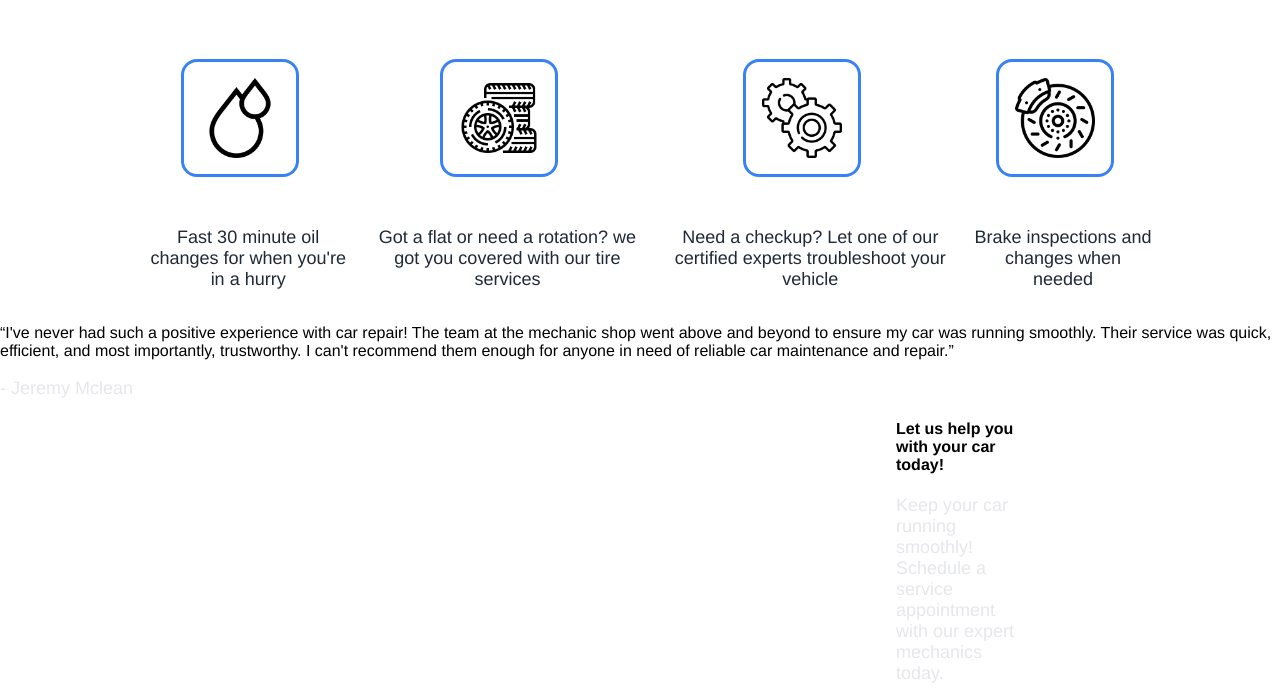
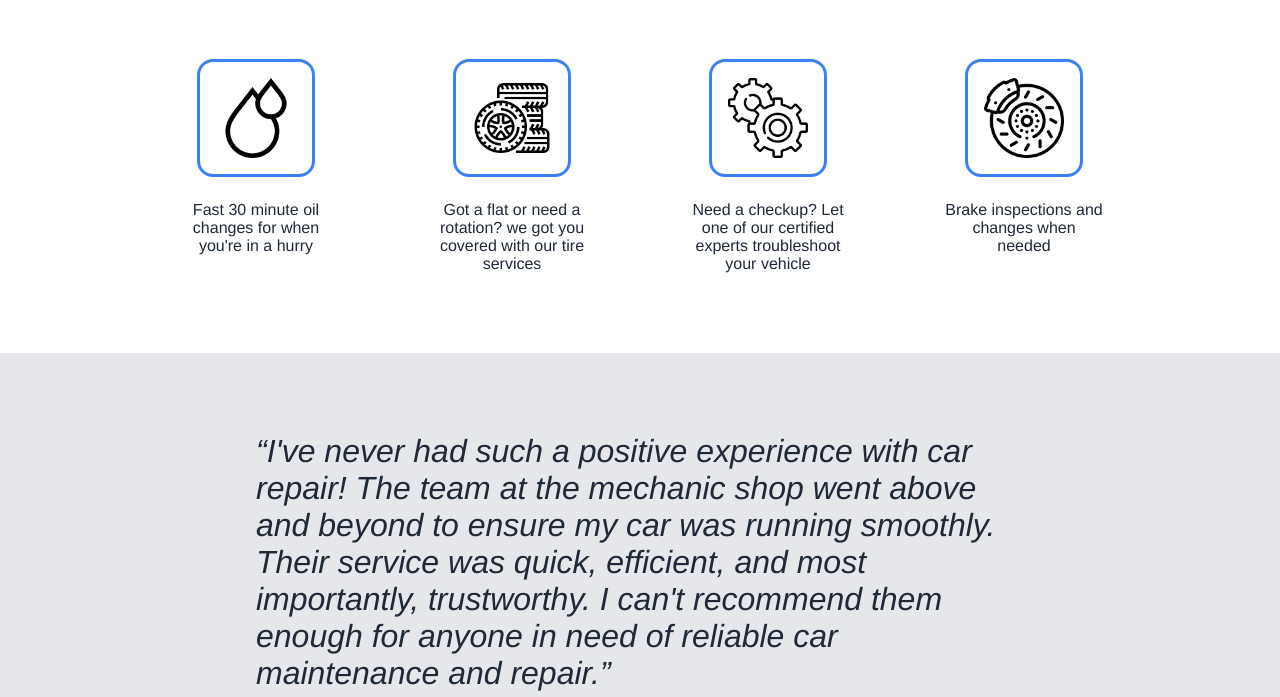
Before and after one commit to 604xolo/Odin_Project-Landing_Page, a plain HTML site: page index.html in a window 1280 px wide. Shown: the part 663-1360 px from the top of the page. Drawn offline with Linux system fonts and the light colour scheme.

Commit message:
Icon with text section take full width in main.css

```diff
--- a/stylesheet/main.css
+++ b/stylesheet/main.css
@@ -105,9 +105,12 @@ padding: 24px 0px 24px 0px ;
 
 .images-with-text-container{
     display: flex;
+    width: 100%;
     align-items: flex-start;
     justify-content: space-between;
+    flex-wrap: wrap;
     flex-grow: 1;
+    padding-bottom: 48px;
 }
 
 .image-with-text{
@@ -116,21 +119,46 @@ padding: 24px 0px 24px 0px ;
     align-items: center;
     text-align: center;
     flex-grow: 1;
-
 }
 
 .image-text p {
 color: #1f2937;
+font-size: 16px;
 display: flex;
-padding-left: 16px;}
+max-width: 160px;
+flex-wrap: wrap;}
 
 .icons{
     width: 80px;
     padding: 16px;
-    margin: 32px;
+    margin: 32px 32px 8px 32px;
+
     justify-content: center;
     align-items: center;
     border-style: solid;
     border-radius: 16px;
     border-color: #3882F6;
 }
+
+.testimonial-section {
+    padding: 80px 20vw 48px 20vw;
+    display: flex;
+    justify-content: space-between;
+    align-items:flex-end;
+    background-color: #e5e7eb;
+    flex-direction: column;
+    flex-grow: 1;
+}
+
+q{
+    font-size: 32px;
+    font-style: italic;
+    font-weight: 100;
+    color: #1f2937;
+}
+
+.testimonial-name{
+    font-size: 16px;
+    font-weight: bold;
+    color: #1f2937;
+}
```
